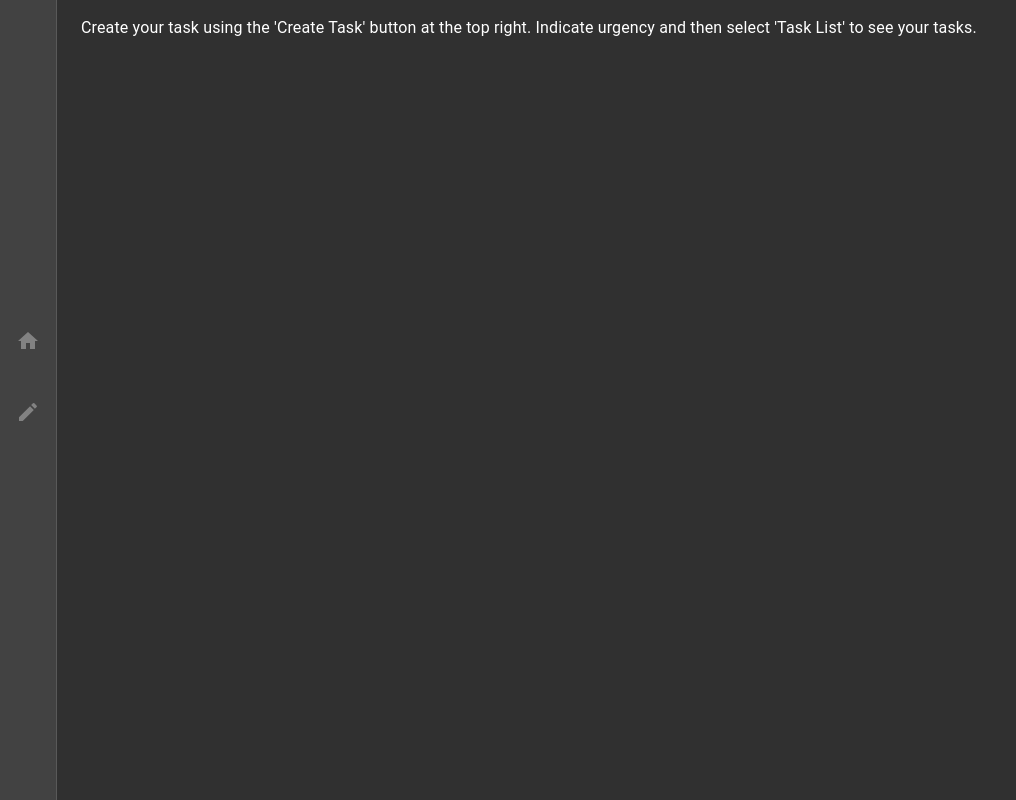
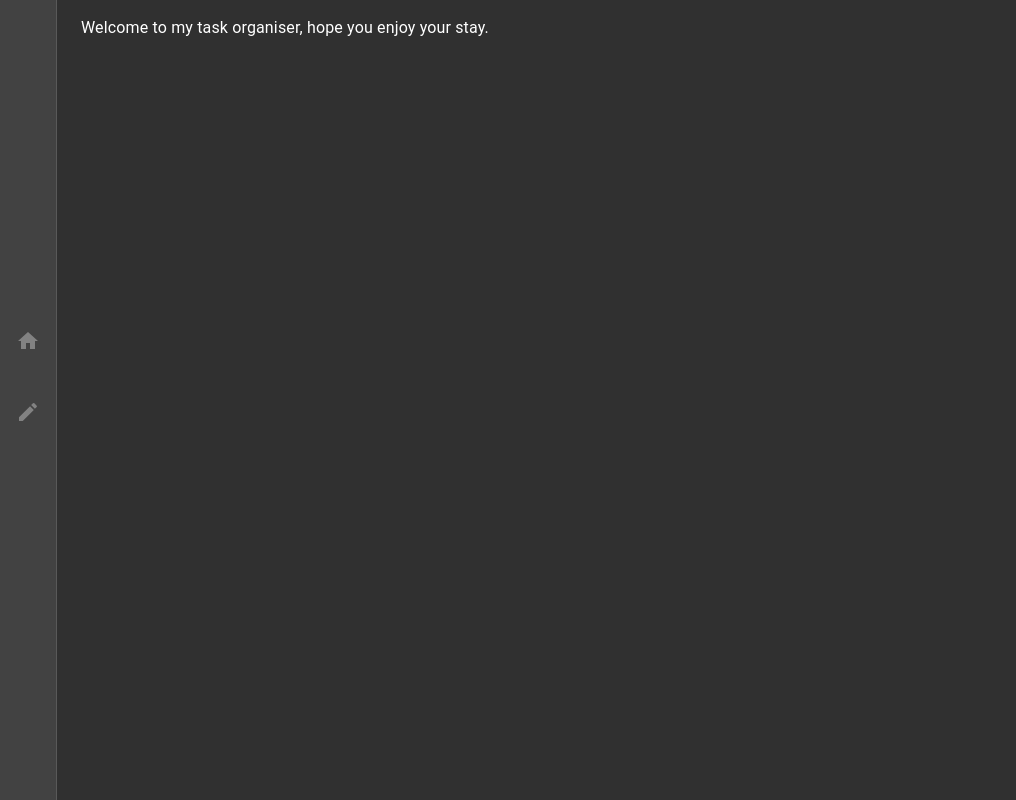
Before and after one commit to DamienBates/Task-Organiser, a React (Create React App) app in the folder ta-mern/: page / in a window 1280 px wide. Shown: the whole page, without its empty margins (0-1016 px from the left). Built offline with nearby package versions, Linux system fonts and the light colour scheme.

Commit message:
Update Home
- Changed home screen welcome message
- Added flexbox

```diff
--- a/ta-mern/src/components/Home.tsx
+++ b/ta-mern/src/components/Home.tsx
@@ -1,11 +1,19 @@
-import { Box, Typography } from '@material-ui/core'
+import { Typography } from "@mui/material"
+import { Box } from "@mui/system"
 
 export default function Home() {
     return (
-        <Box>
-            <Typography paragraph style={{ padding: '1rem' }}>
-                Create your task using the 'Create Task' button at the top right. Indicate urgency
-                and then select 'Task List' to see your tasks.
+        <Box style={{
+            display: "flex",
+            alignItems: "center",
+        }}>
+            <Typography
+                paragraph
+                style={{
+                    padding: "1rem"
+                }}
+            >
+                Welcome to my task organiser, hope you enjoy your stay.
             </Typography>
         </Box>
     )
```
